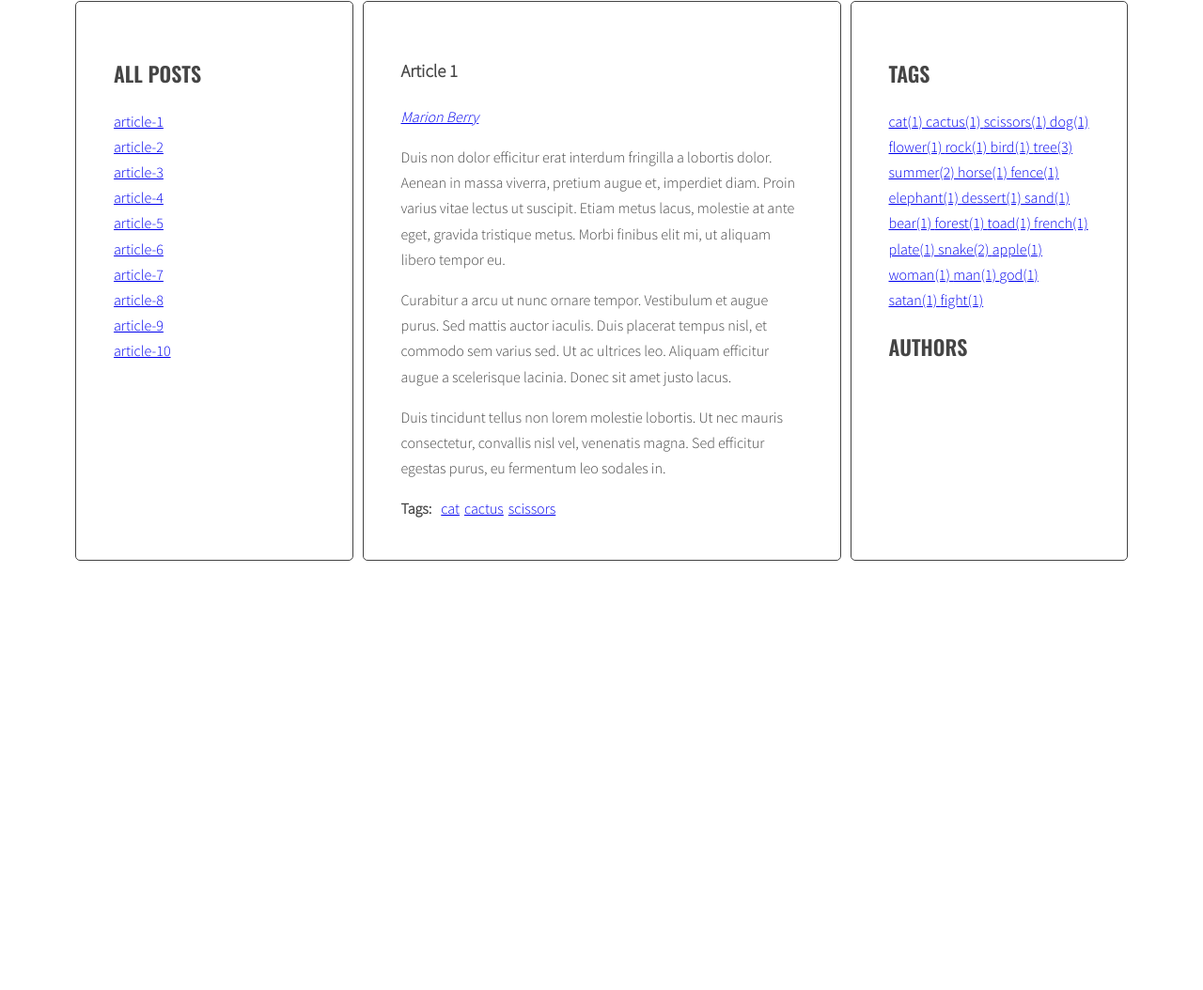
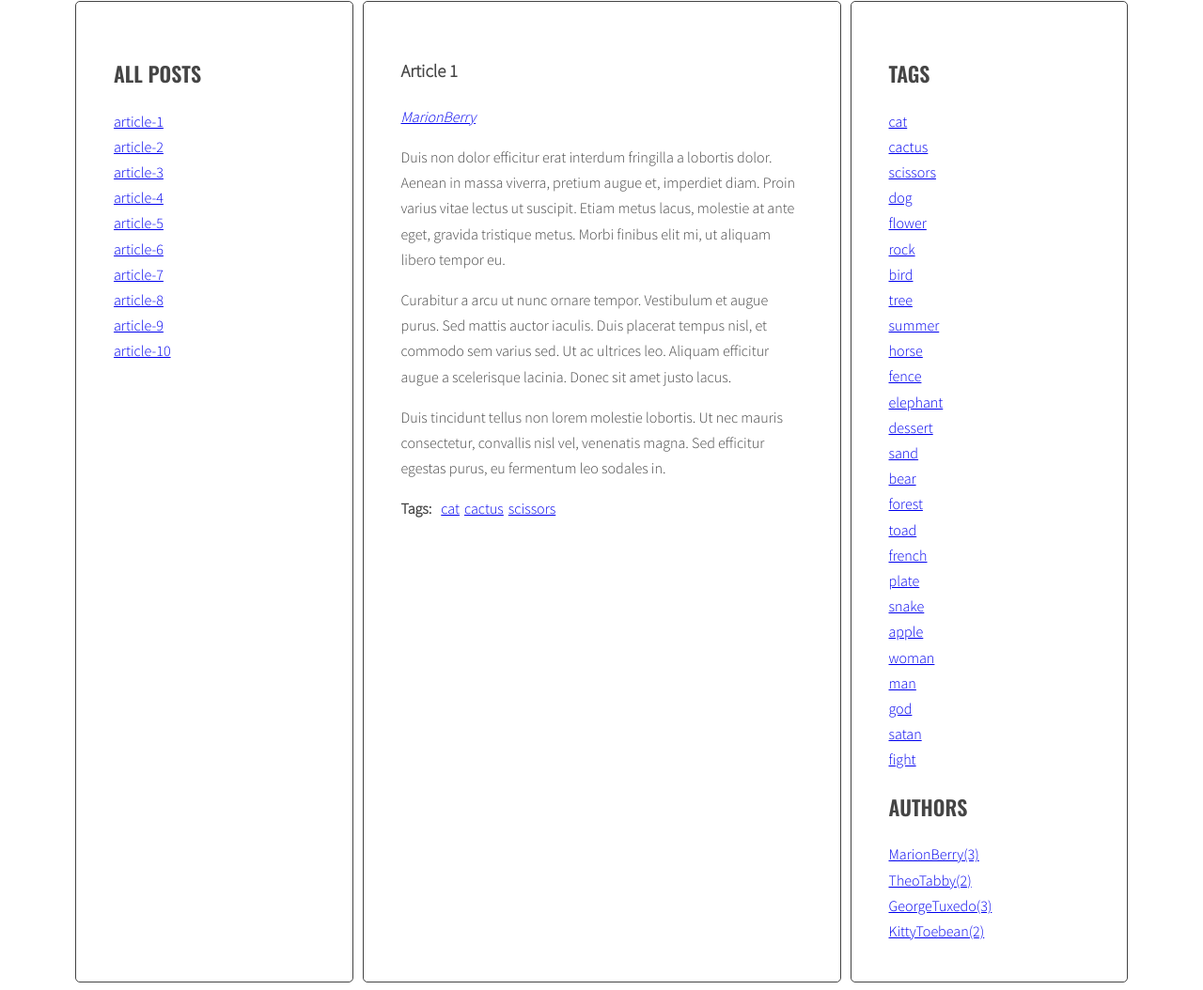
Before and after one commit to GubalaJakub1999/javascript-blog, a website: page index.html in a window 1280 px wide. Shown: the part 181-1235 px from the top of the page at 94% size. Before the commit the page ends 800 px from the top, so only its background shows below. Drawn offline with nearby package versions, Linux system fonts and the light colour scheme.

Commit message:
add list of authors on the right panel

```diff
--- a/index.html
+++ b/index.html
@@ -25,7 +25,7 @@
                   </ul>
                 </aside>
                 <section class="posts">
-                  <article class="post active" id="article-1" data-tags="cat cactus scissors" data-author="Marion Berry">
+                  <article class="post active" id="article-1" data-tags="cat cactus scissors" data-author="MarionBerry">
                     <h3 class="post-title">Article 1</h3>
                     <p class="post-author"></p>
                     <div class="post-content">
@@ -41,7 +41,7 @@
                       </ul>
                     </div>
                   </article>
-                  <article class="post" id="article-2" data-tags="dog flower rock" data-author="Theo Tabby">
+                  <article class="post" id="article-2" data-tags="dog flower rock" data-author="TheoTabby">
                     <h3 class="post-title">Article 2</h3>
                     <p class="post-author"></p>
                     <div class="post-content">
@@ -57,7 +57,7 @@
                       </ul>
                     </div>
                   </article>
-                  <article class="post" id="article-3" data-tags="bird tree summer" data-author="George Tuxedo">
+                  <article class="post" id="article-3" data-tags="bird tree summer" data-author="GeorgeTuxedo">
                     <h3 class="post-title">Article 3</h3>
                     <p class="post-author"></p>
                     <div class="post-content">
@@ -72,7 +72,7 @@
                       </ul>
                     </div>
                   </article>
-                  <article class="post" id="article-4" data-tags="horse fence summer" data-author="Kitty Toebean">
+                  <article class="post" id="article-4" data-tags="horse fence summer" data-author="KittyToebean">
                     <h3 class="post-title">Article 4</h3>
                     <p class="post-author"></p>
                     <div class="post-content">
@@ -88,7 +88,7 @@
                       </ul>
                     </div>
                   </article>
-                  <article class="post" id="article-5" data-tags="elephant dessert sand" data-author="Marion Berry">
+                  <article class="post" id="article-5" data-tags="elephant dessert sand" data-author="MarionBerry">
                     <h3 class="post-title">Article 5</h3>
                     <p class="post-author"></p>
                     <div class="post-content">
@@ -104,7 +104,7 @@
                       </ul>
                     </div>
                   </article>
-                  <article class="post" id="article-6" data-tags="bear forest tree" data-author="George Tuxedo">
+                  <article class="post" id="article-6" data-tags="bear forest tree" data-author="GeorgeTuxedo">
                     <h3 class="post-title">Article 6</h3>
                     <p class="post-author"></p>
                     <div class="post-content">
@@ -120,7 +120,7 @@
                       </ul>
                     </div>
                   </article>
-                  <article class="post" id="article-7" data-tags="toad french plate" data-author="Kitty Toebean">
+                  <article class="post" id="article-7" data-tags="toad french plate" data-author="KittyToebean">
                     <h3 class="post-title">Article 7</h3>
                     <p class="post-author"></p>
                     <div class="post-content">
@@ -136,7 +136,7 @@
                       </ul>
                     </div>
                   </article>
-                  <article class="post" id="article-8" data-tags="snake apple tree" data-author="Theo Tabby">
+                  <article class="post" id="article-8" data-tags="snake apple tree" data-author="TheoTabby">
                     <h3 class="post-title">Article 8</h3>
                     <p class="post-author"></p>
                     <div class="post-content">
@@ -152,7 +152,7 @@
                       </ul>
                     </div>
                   </article>
-                  <article class="post" id="article-9" data-tags="woman man snake" data-author="Marion Berry">
+                  <article class="post" id="article-9" data-tags="woman man snake" data-author="MarionBerry">
                     <h3 class="post-title">Article 9</h3>
                     <p class="post-author"></p>
                     <div class="post-content">
@@ -168,7 +168,7 @@
                       </ul>
                     </div>
                   </article>
-                  <article class="post" id="article-10" data-tags="god satan fight" data-author="George Tuxedo">
+                  <article class="post" id="article-10" data-tags="god satan fight" data-author="GeorgeTuxedo">
                     <h3 class="post-title">Article 10</h3>
                     <p class="post-author"></p>
                     <div class="post-content">
@@ -191,26 +191,6 @@
                   </ul>
                   <h2 class="section-title">Authors</h2>
                   <ul class="list authors">
-                    <li>
-                      <a href="#">
-                        <span class="author-name"></span>
-                      </a>
-                    </li>
-                    <li>
-                      <a href="#">
-                        <span class="author-name"></span>
-                      </a>
-                    </li>
-                    <li>
-                      <a href="#">
-                        <span class="author-name"></span>
-                      </a>
-                    </li>
-                    <li>
-                      <a href="#">
-                        <span class="author-name"></span>
-                      </a>
-                    </li>
                   </ul>
                 </aside>
               </main>
--- a/js/script.js
+++ b/js/script.js
@@ -139,6 +139,7 @@ function generateTags(){
         allTags[tag]++;
       }
 
+
     /* END LOOP: for each tag */
     }
 
@@ -162,7 +163,7 @@ function generateTags(){
     //allTagsHTML += '<a href=' + tag + '>' + tag +'(' + allTags[tag] + ') ';
     //const tagLinkHTML = '<li>' + calculateTagClass(allTags[tag], tagsParams) + '</li>';
     //console.log('tagLinkHTML:', tagLinkHTML);
-    allTagsHTML += '<a class='+ optCloudClassPrefix + calculateTagClass(allTags[tag], tagsParams) +' href=' + tag + '>' + tag +'(' + allTags[tag] + ') ';
+    allTagsHTML += '<a class='+ optCloudClassPrefix + calculateTagClass(allTags[tag], tagsParams) +' href=' + tag + '>' + tag + '<br>';
     //allTagsHTML += tagLinkHTML;
   }
   /* [NEW] END LOOP: for each tag in allTags */
@@ -278,7 +279,9 @@ addClickListenersToTags();
 
 ////////////////////////////////////////////////////////////////////////////////////////////////
 
-function generateAutors(){
+function generateAuthors(){
+  let allAuthors = {};
+
   /* find all articles */
 
   const ArticlesAll = document.querySelectorAll('article')
@@ -289,8 +292,8 @@ function generateAutors(){
 
     /* find autor wrapper */
     const optArticleAuthorSelector = '.post-author';
-    let autorWrapper = article.querySelector(optArticleAuthorSelector);
-    autorWrapper.innerHTML = '';
+    let authorWrapper = article.querySelector(optArticleAuthorSelector);
+    authorWrapper.innerHTML = '';
 
     /* make html variable with empty string */
 
@@ -298,46 +301,62 @@ function generateAutors(){
 
     /* get tags from data-tags attribute */
 
-    let getAutors = article.getAttribute('data-author');
+    let getAuthors = article.getAttribute('data-author');
 
     /* split tags into array */
 
-    const articleAutorsArray = getAutors.split();
+    const articleAutorsArray = getAuthors.split(' ');
 
     /* START LOOP: for each tag */
 
-    for (let autor of articleAutorsArray) {
+    for (let author of articleAutorsArray) {
 
       /* generate HTML of the link */
 
-      const articleAutorHtml = `<a href=#${autor}>${autor} </a>`;
+      const articleAuthorHtml = `<a href=#${author}>${author} </a>`;
 
       /* add generated code to html variable */
 
-      html += articleAutorHtml;
+      html += articleAuthorHtml;
+
+      /* [NEW] check if this link is NOT already in allTags */
+      if(!allAuthors.hasOwnProperty(author)){
+        /* [NEW] add generated code to allTags object */
+        allAuthors[author] = 1;
+      } else {
+        allAuthors[author]++;
+      }
+      console.log(allAuthors);
 
     /* END LOOP: for each tag */
     }
 
     /* insert HTML of all the links into the tags wrapper */
 
-    autorWrapper.innerHTML = html;
+    authorWrapper.innerHTML = html;
 
   /* END LOOP: for every article: */
   }
+  const authorsList = document.querySelector('.authors');
+  console.log(authorsList);
+  let allAuthorsHTMl = '';
+  for(let author in allAuthors){
+    allAuthorsHTMl += '<a href=' + author + '>' + author +'(' + allAuthors[author] + ')<br> ';
+  }
+  authorsList.innerHTML = allAuthorsHTMl;
 }
 
-generateAutors();
+generateAuthors();
 
 const articlessAll = document.querySelectorAll('article');
 const authorstagsArticleSelector = '.post-tags a';
 
 for (let article of articlessAll) {
 
-  const articleAutors = article.querySelectorAll(authorstagsArticleSelector);
+  const articleAuthors = article.querySelectorAll(authorstagsArticleSelector);
 
-  for(let artcileAutor of articleAutors) {
-    artcileAutor.addEventListener('click', tagClickHandler);
+  for(let artcileAuthor of articleAuthors) {
+    artcileAuthor.addEventListener('click', tagClickHandler);
   }
 }
 ////////////////////////////////////////////////////////////////////////////////////////////////
@@ -448,5 +467,4 @@ function calculateTagClass(count, params){
   const normalizedMax = params.max - params.min;
   const percentage = normalizedCount / normalizedMax;
   const classNumber = Math.floor( percentage * (optCloudClassCount - 1) + 1);
-  console.log(classNumber)
 }
--- a/sass/style.scss
+++ b/sass/style.scss
@@ -120,3 +120,10 @@ body {
     margin: 0 10px 0 0;
   }
 }
+/*tags */
+.tag-size-2{
+  font-size: 24px;
+}
+.tag-size-3{
+  font-size: 32px;
+}
```
Also changed, not shown: css/style.css, 1 other file.
